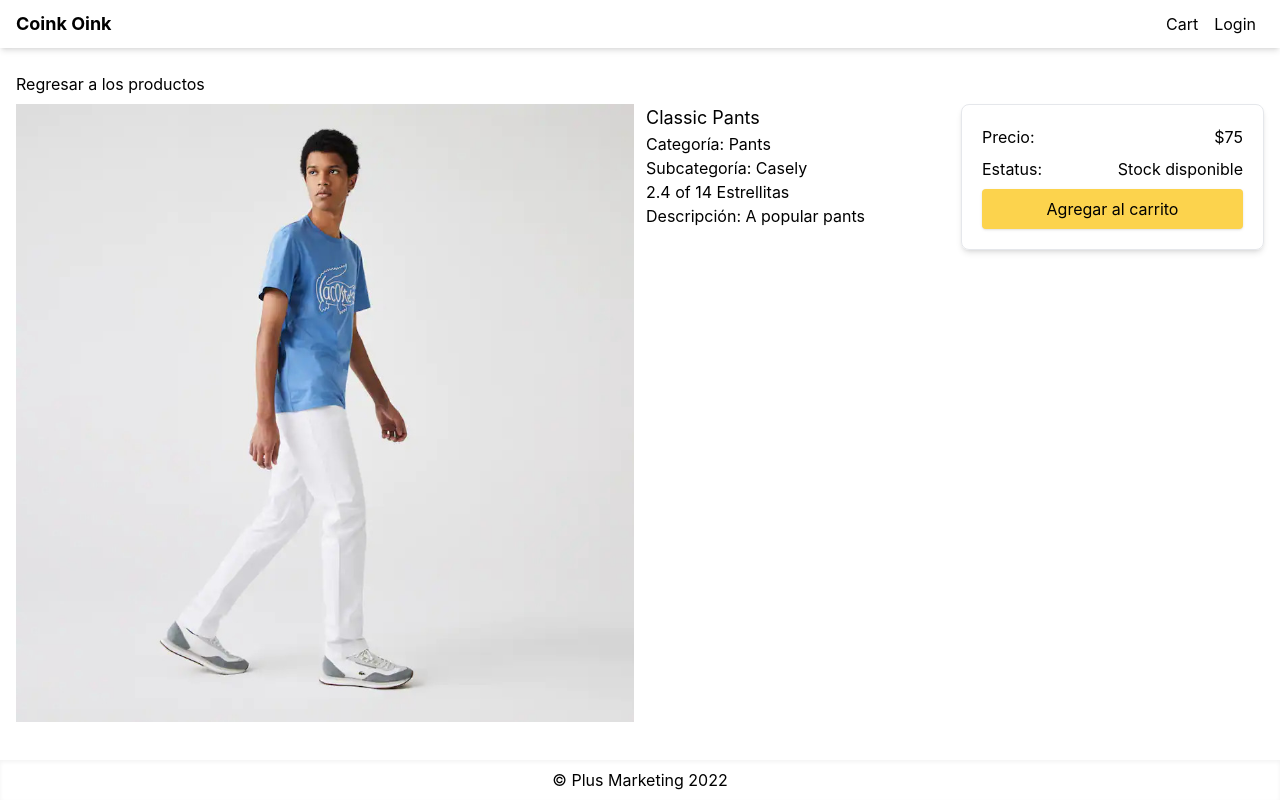
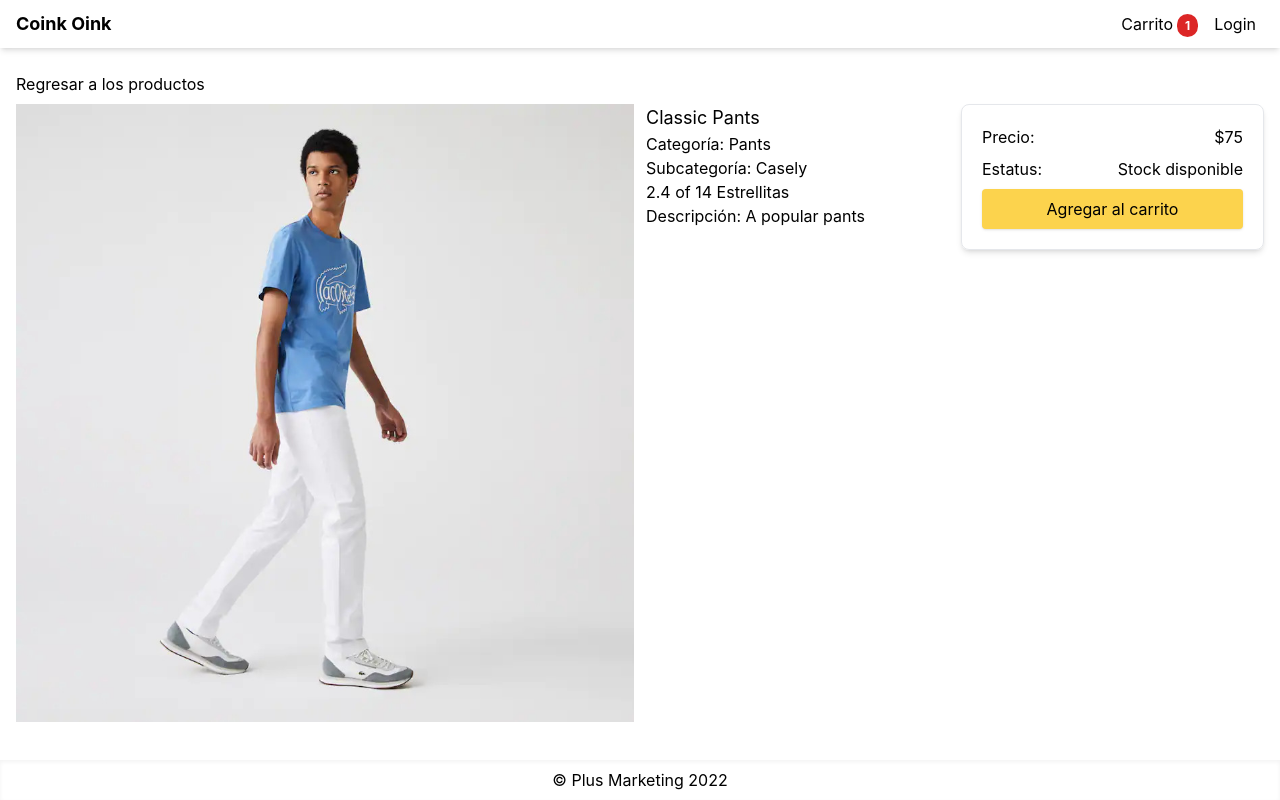
Before and after one commit to luiznaiper/next-coink, a Next.js app: page /product/classic-pants in a window 1280 px wide. Both pictures are taken after a click on the button "Agregar al carrito". Built offline with nearby package versions, Linux system fonts and the light colour scheme.

Commit message:
:construction: Add cart functionality to increase

```diff
--- a/components/Layout.jsx
+++ b/components/Layout.jsx
@@ -1,8 +1,11 @@
-import React from 'react';
+import React, { useContext } from 'react';
 import Head from 'next/head';
 import Link from 'next/link';
+import { Store } from '../utils/Store';
 
 const Layout = ({ title, children }) => {
+  const { state } = useContext(Store);
+  const { cart } = state;
   return (
     <>
       <Head>
@@ -18,7 +21,14 @@ const Layout = ({ title, children }) => {
             </Link>
             <div>
               <Link href="/cart">
-                <a className="p-2">Cart</a>
+                <a className="p-2">
+                  Carrito
+                  {cart.cartItems.length > 0 && (
+                    <span className="ml-1 rounded-full bg-red-600 px-2 py-1 text-xs font-bold text-white">
+                      {cart.cartItems.reduce((a, c) => a + c.quantity, 0)}
+                    </span>
+                  )}
+                </a>
               </Link>
               <Link href="/login">
                 <a className="p-2">Login</a>
--- a/pages/product/[slug].jsx
+++ b/pages/product/[slug].jsx
@@ -1,17 +1,30 @@
-import React from 'react';
+import React, { useContext } from 'react';
 import { useRouter } from 'next/router';
 import Link from 'next/link';
 import Image from 'next/image';
 import Layout from '../../components/Layout';
 import data from '../../utils/data';
+import { Store } from '../../utils/Store';
 
 const ProductScreen = () => {
+  const { state, dispatch } = useContext(Store);
   const { query } = useRouter();
   const { slug } = query;
   const product = data.products.find((product) => product.slug === slug);
   if (!product) {
     return <div>Producto no encontrado :(</div>;
   }
+  const addToCartHandler = () => {
+    const existItem = state.cart.cartItems.find((x) => x.slug === product.slug);
+    const quantity = existItem ? existItem.quantity + 1 : 1;
+
+    if (product.countInStock < quantity) {
+      alert('No tenemos más de ese puerco por ahora XD');
+      return;
+    }
+
+    dispatch({ type: 'CART_ADD_ITEM', payload: { ...product, quantity } });
+  };
   return (
     <Layout title={product.name}>
       <div className="py-2">
@@ -54,7 +67,10 @@ const ProductScreen = () => {
                   : 'No disponible'}
               </span>
             </div>
-            <button className="primary-button w-full">
+            <button
+              className="primary-button w-full"
+              onClick={addToCartHandler}
+            >
               Agregar al carrito
             </button>
           </div>
--- a/utils/Store.js
+++ b/utils/Store.js
@@ -31,4 +31,4 @@ function StoreProvider({ children }) {
   return <Store.Provider value={value}>{children}</Store.Provider>;
 }
 
-export { createContext, StoreProvider };
+export { Store, createContext, StoreProvider };
```
